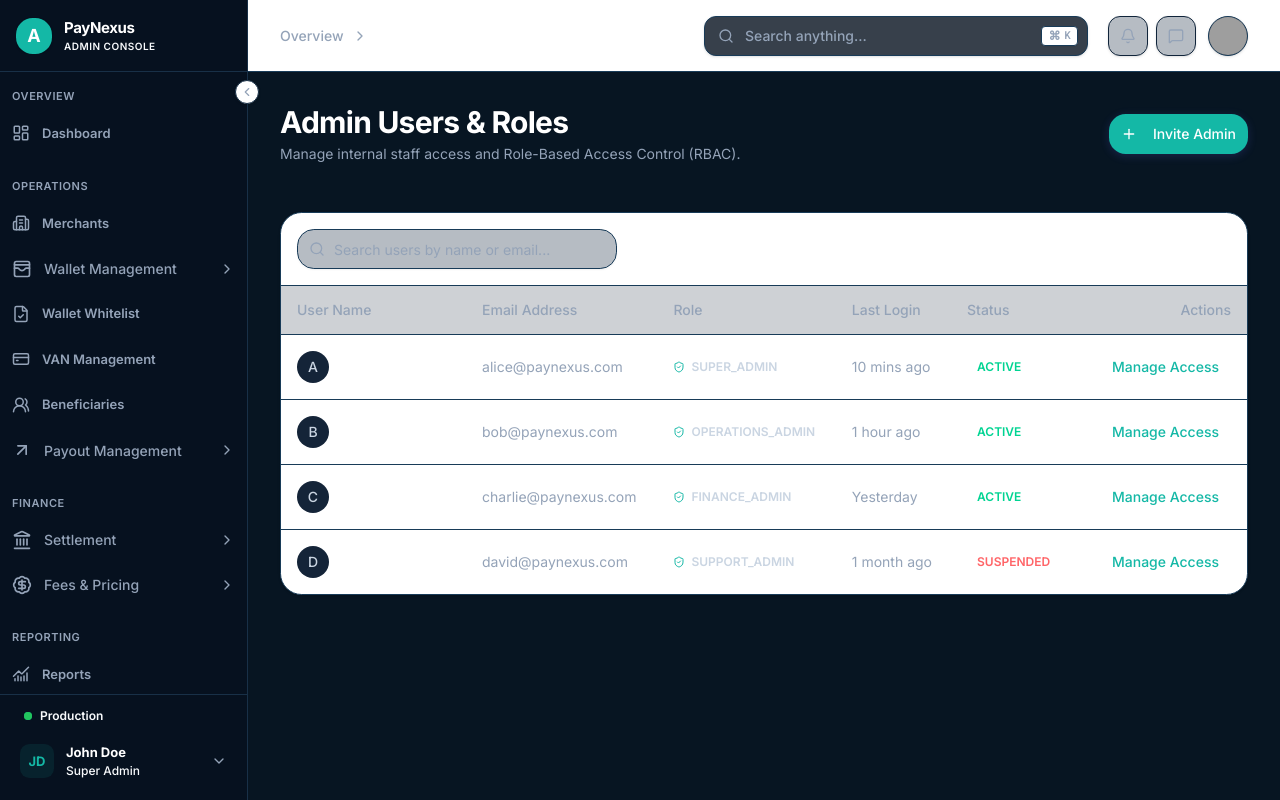
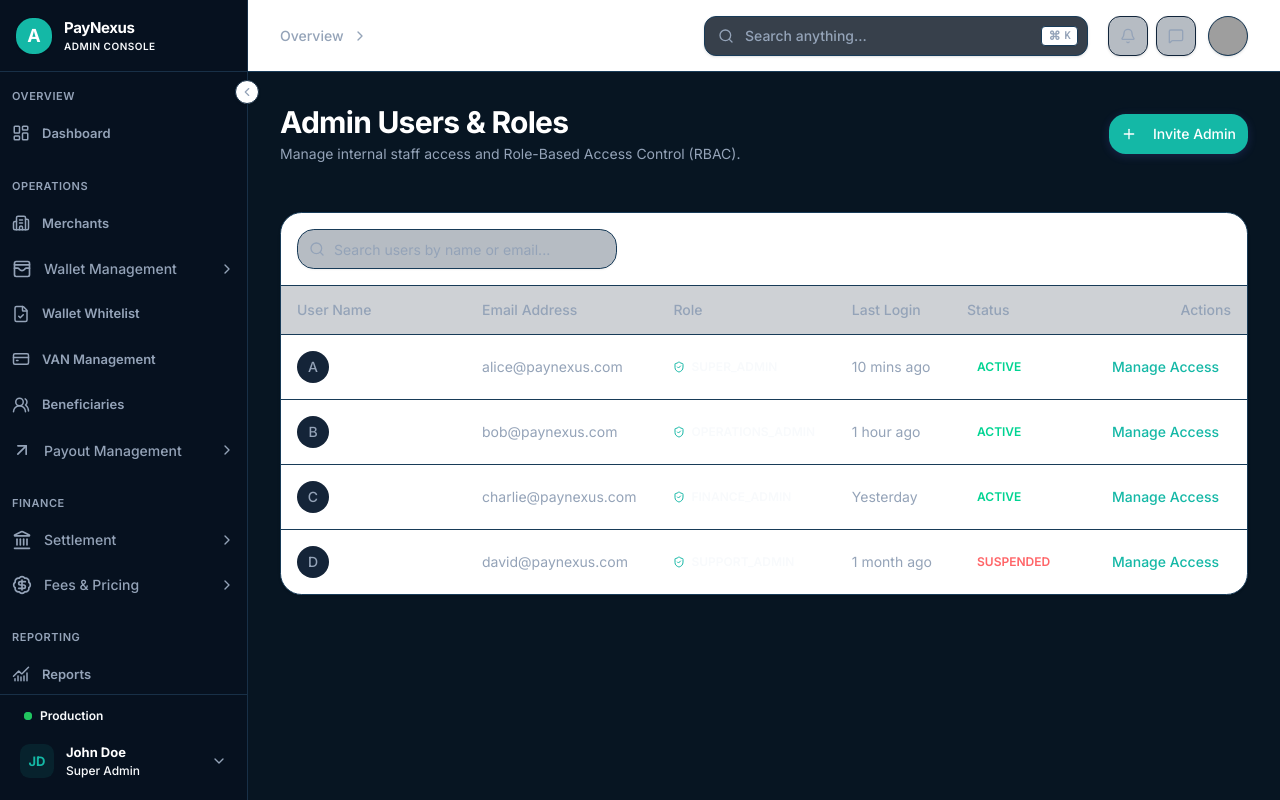
Before and after one commit to 0xkid-root/payoutClone, a Next.js app: page /users/admins in a window 1280 px wide. Built offline with nearby package versions, Linux system fonts and the light colour scheme; grey boxes are pictures that could not be loaded.

Commit message:
style: update users-page.tsx for theme migration

```diff
--- a/src/features/users/components/users-page.tsx
+++ b/src/features/users/components/users-page.tsx
@@ -30,13 +30,13 @@ export default function UsersPage() {
         <div className="flex flex-col gap-4 border-b border-border p-4 sm:flex-row sm:items-center sm:justify-between border-border">
           <div className="relative w-full sm:max-w-xs">
             <Search className="absolute left-3 top-1/2 h-4 w-4 -translate-y-1/2 text-muted-foreground" />
-            <Input placeholder="Search users by name or email..." className="h-10 w-full rounded-xl pl-9 bg-slate-50 border-border bg-background/50 border-border" />
+            <Input placeholder="Search users by name or email..." className="h-10 w-full rounded-xl pl-9 bg-background border-border bg-background/50 border-border" />
           </div>
         </div>
 
         <Table>
           <TableHeader>
-            <TableRow className="bg-slate-50/50 hover:bg-slate-50/50 bg-card/20 dark:hover:bg-card/20 border-border border-border">
+            <TableRow className="bg-background hover:bg-background bg-card/20 dark:hover:bg-card/20 border-border">
               <TableHead>User Name</TableHead>
               <TableHead>Email Address</TableHead>
               <TableHead>Role</TableHead>
@@ -50,7 +50,7 @@ export default function UsersPage() {
               <TableRow key={item.id}>
                 <TableCell className="font-medium text-foreground dark:text-white">
                   <div className="flex items-center gap-3">
-                    <div className="flex h-8 w-8 items-center justify-center rounded-full bg-muted text-slate-600 bg-card dark:text-slate-300">
+                    <div className="flex h-8 w-8 items-center justify-center rounded-full bg-muted text-muted-foreground bg-card text-foreground">
                        {item.name.charAt(0)}
                     </div>
                     {item.name}
@@ -60,7 +60,7 @@ export default function UsersPage() {
                 <TableCell>
                   <div className="flex items-center gap-1.5">
                     <ShieldCheck className="h-3 w-3 text-primary" />
-                    <span className="text-xs font-semibold text-slate-700 dark:text-slate-300">{item.role}</span>
+                    <span className="text-xs font-semibold text-foreground">{item.role}</span>
                   </div>
                 </TableCell>
                 <TableCell className="text-muted-foreground text-sm">{item.lastLogin}</TableCell>
```
